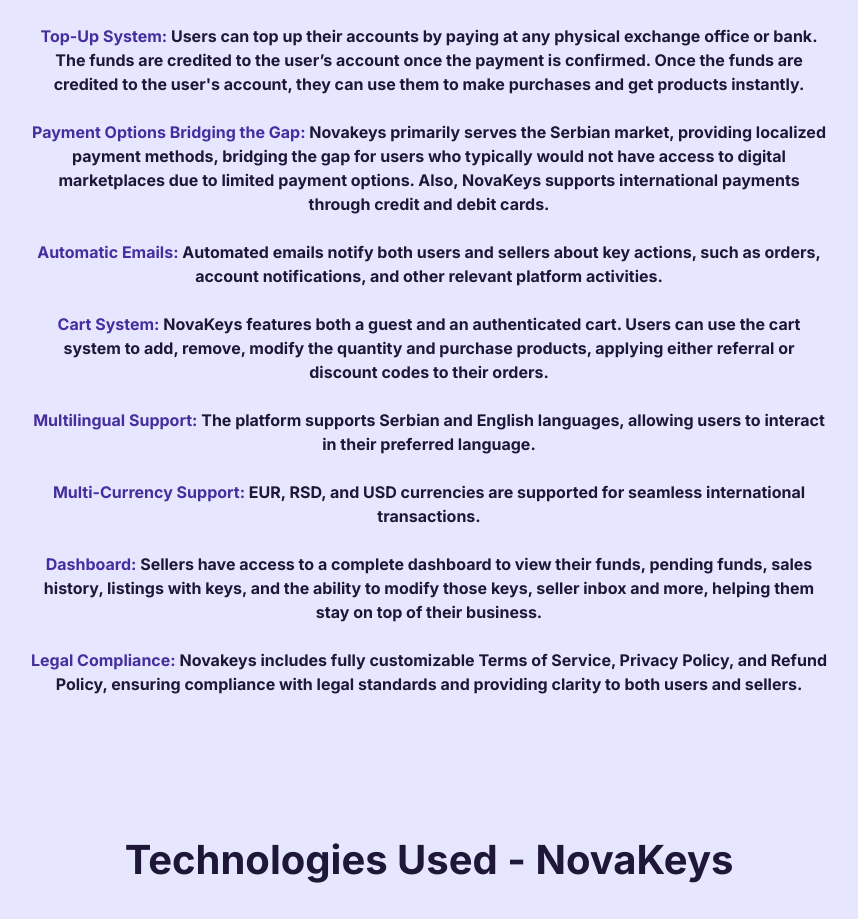
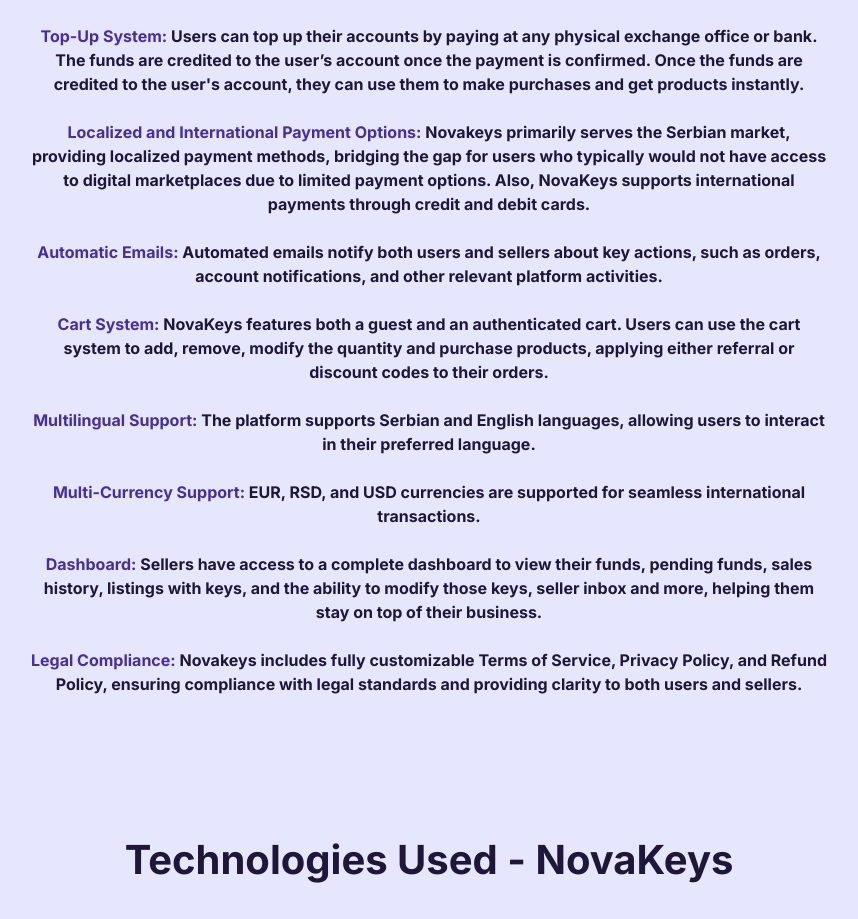
Before and after one commit to Mihajlo-Petrovic/my-portfolio, a Vue app: page /projects in a window 1280 px wide. Shown: the part 1140-2059 px from the top of the page, without its empty margins (211-1069 px from the left). Built offline with nearby package versions, Linux system fonts and the light colour scheme.

Commit message:
Slightly changes wording on the projects page

```diff
--- a/src/components/Projects.vue
+++ b/src/components/Projects.vue
@@ -36,7 +36,7 @@
                 <span class="color-purple">Top-Up System:</span> Users can top up their accounts by paying at any physical exchange office or bank. The funds are credited to the user’s account once the payment is confirmed. Once the funds are credited to the user's account, they can use them to make purchases and get products instantly.
             </p>
             <p class="fs-6 mt-4 w-800 w-max-100 mx-auto">
-                <span class="color-purple">Payment Options Bridging the Gap:</span> Novakeys primarily serves the Serbian market, providing localized payment methods, bridging the gap for users who typically would not have access to digital marketplaces due to limited payment options. Also, NovaKeys supports international payments through credit and debit cards.
+                <span class="color-purple">Localized and International Payment Options:</span> Novakeys primarily serves the Serbian market, providing localized payment methods, bridging the gap for users who typically would not have access to digital marketplaces due to limited payment options. Also, NovaKeys supports international payments through credit and debit cards.
             </p>
             <p class="fs-6 mt-4 w-800 w-max-100 mx-auto">
                 <span class="color-purple">Automatic Emails:</span> Automated emails notify both users and sellers about key actions, such as orders, account notifications, and other relevant platform activities.
```
